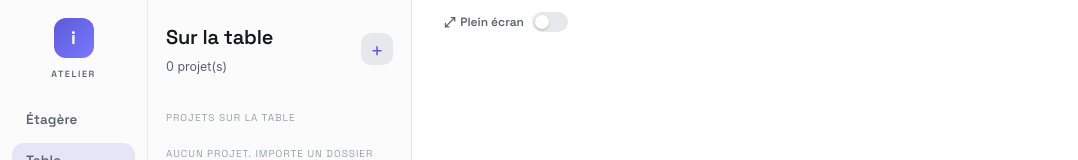
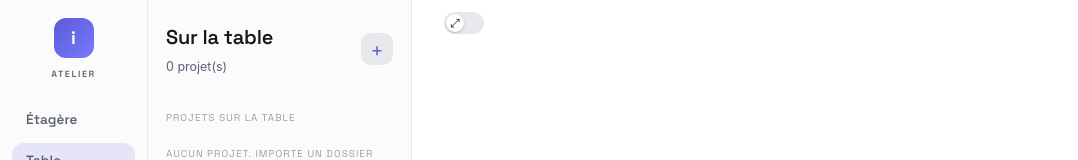
Before and after one commit to iakasju/IakaCockpit, a React (Vite) app: page / in a window 1280 px wide. Both pictures are taken after a click on the button "Table". Shown: the top 160 px of the page, without its empty margins (0-1078 px from the left). Built offline with nearby package versions, Linux system fonts and the light colour scheme; a web font is replaced by a local one.

Commit message:
refactor(working): switch plein ecran — icone sur la pastille, sans libelle (L26 recette v3)

```diff
--- a/src/components/ProjectTabs.tsx
+++ b/src/components/ProjectTabs.tsx
@@ -10,10 +10,11 @@
  * Ordre stable = ordre des conversations (ordre d'ouverture / du workset). Anti
  * button-in-button : l'onglet et son « × » sont deux boutons FRÈRES, jamais imbriqués.
  *
- * L26 (révision recette v2 2026-07-13) — UN switch coulissant « plein écran », aligné à
+ * L26 (révision recette v3 2026-07-13) — UN switch coulissant « plein écran », aligné à
  * DROITE des onglets (`margin-left:auto`) : un interrupteur (piste + pastille qui glisse)
- * — pastille à GAUCHE = normal (off), à DROITE = focus/plein écran (on). Accompagné d'un
- * libellé/icône « plein écran » pour rester explicite. `role="switch"` + `aria-checked`.
+ * — pastille à GAUCHE = normal (off), à DROITE = focus/plein écran (on). Le glyphe `⤢`
+ * vit DANS la pastille et voyage avec elle ; plus de libellé texte (accessibilité par
+ * `aria-label`/`title` i18n). `role="switch"` + `aria-checked`.
  * Activer = focus + plein écran OS ; désactiver = normal + sortie du plein écran. Remplace
  * l'ancien bouton-icône `⤢` (trop discret) et, avant lui, les 2 feux macOS. La barre est
  * TOUJOURS rendue sur la vue Travail — même sans onglet, le switch subsiste (elle ne
@@ -77,9 +78,10 @@ export function ProjectTabs({
           </div>
         );
       })}
-      {/* L26 (révision recette v2) — SWITCH coulissant « plein écran », toujours à DROITE
+      {/* L26 (révision recette v3) — SWITCH coulissant « plein écran », toujours à DROITE
           des onglets (`margin-left:auto`). Pastille à gauche = off, à droite = on ; piste
-          colorée en `on`. Libellé + glyphe pour rester explicite. Symétrique : App gère
+          colorée en `on`. Le glyphe `⤢` vit DANS la pastille (voyage avec elle) — plus de
+          libellé texte. Accessibilité via `aria-label`/`title` i18n. Symétrique : App gère
           focus + fullscreen d'un seul geste. */}
       <button
         type="button"
@@ -98,12 +100,10 @@ export function ProjectTabs({
         }
         onClick={onToggleFocus}
       >
-        <span className="fsswitch-label" aria-hidden>
-          <span className="fsswitch-ico">⤢</span>
-          {t("working.focusToggleLabel")}
-        </span>
         <span className="fsswitch-track" aria-hidden>
-          <span className="fsswitch-knob" />
+          <span className="fsswitch-knob">
+            <span className="fsswitch-ico">⤢</span>
+          </span>
         </span>
       </button>
     </div>
--- a/src/i18n/locales/en.ts
+++ b/src/i18n/locales/en.ts
@@ -325,7 +325,6 @@ export const en: Resources = {
     tabCloseAria: "Close {{project}} tab",
     focusToggleEnterAria: "Fullscreen (focus mode)",
     focusToggleExitAria: "Exit fullscreen",
-    focusToggleLabel: "Fullscreen",
     removeAria: "Remove {{project}} from the table",
     removeTitle: "Remove from the table (prepares resume in the background)",
     prepareAria: "Resume preparations in progress",
--- a/src/i18n/locales/fr.ts
+++ b/src/i18n/locales/fr.ts
@@ -325,7 +325,6 @@ export const fr = {
     tabCloseAria: "Fermer l'onglet {{project}}",
     focusToggleEnterAria: "Plein écran (mode focus)",
     focusToggleExitAria: "Quitter le plein écran",
-    focusToggleLabel: "Plein écran",
     removeAria: "Retirer {{project}} de la table",
     removeTitle: "Retirer de la table (prépare la reprise en tâche de fond)",
     prepareAria: "Préparations de reprise en cours",
--- a/src/theme/app.css
+++ b/src/theme/app.css
@@ -1728,16 +1728,15 @@ button {
   color: var(--text);
 }
 
-/* L26 (révision recette v2) — SWITCH coulissant « plein écran » poussé à DROITE de la
+/* L26 (révision recette v3) — SWITCH coulissant « plein écran » poussé à DROITE de la
    barre d'onglets (`margin-left:auto`). Piste + pastille qui glisse : off = pastille à
-   gauche / piste neutre ; on = pastille à droite / piste accent. Libellé + glyphe pour
-   rester explicite. Remplace l'ancien bouton-icône `.fsbtn`. */
+   gauche / piste neutre ; on = pastille à droite / piste accent. Le glyphe `⤢` vit DANS
+   la pastille et voyage avec elle (plus de libellé texte). Remplace l'ancien `.fsbtn`. */
 .fsswitch {
   margin-left: auto;
   align-self: center;
   display: inline-flex;
   align-items: center;
-  gap: 8px;
   margin: 0 2px 8px 12px;
   padding: 4px 6px;
   border: none;
@@ -1752,25 +1751,12 @@ button {
 .fsswitch.on {
   color: var(--text);
 }
-.fsswitch-label {
-  display: inline-flex;
-  align-items: center;
-  gap: 5px;
-  font-family: var(--font-display);
-  font-weight: 600;
-  font-size: 12px;
-  white-space: nowrap;
-}
-.fsswitch-ico {
-  font-size: 14px;
-  line-height: 1;
-}
-/* Piste ~36×20, pastille ~14 qui translate gauche→droite via transform. */
+/* Piste ~40×22, pastille ~18 (glyphe centré dedans) qui translate g→d via transform. */
 .fsswitch-track {
   position: relative;
   display: inline-block;
-  width: 36px;
-  height: 20px;
+  width: 40px;
+  height: 22px;
   border-radius: 999px;
   background: var(--surf-2, var(--line));
   box-shadow: 0 0 0 1px var(--line) inset;
@@ -1783,10 +1769,13 @@ button {
 }
 .fsswitch-knob {
   position: absolute;
-  top: 3px;
-  left: 3px;
-  width: 14px;
-  height: 14px;
+  top: 2px;
+  left: 2px;
+  display: flex;
+  align-items: center;
+  justify-content: center;
+  width: 18px;
+  height: 18px;
   border-radius: 50%;
   background: #fff;
   box-shadow: 0 1px 2px rgba(20, 22, 28, 0.25);
@@ -1794,7 +1783,12 @@ button {
   transition: transform 0.18s ease;
 }
 .fsswitch.on .fsswitch-knob {
-  transform: translateX(16px);
+  transform: translateX(18px);
+}
+.fsswitch-ico {
+  font-size: 12px;
+  line-height: 1;
+  color: var(--ink, #14161c);
 }
 
 /* L26 — mode focus : masquer les 2 colonnes de gauche. Le rail (colonne n°1) vit dans
```
Also changed, not shown: 1 other file (tests, documents, lock files or other folders).
